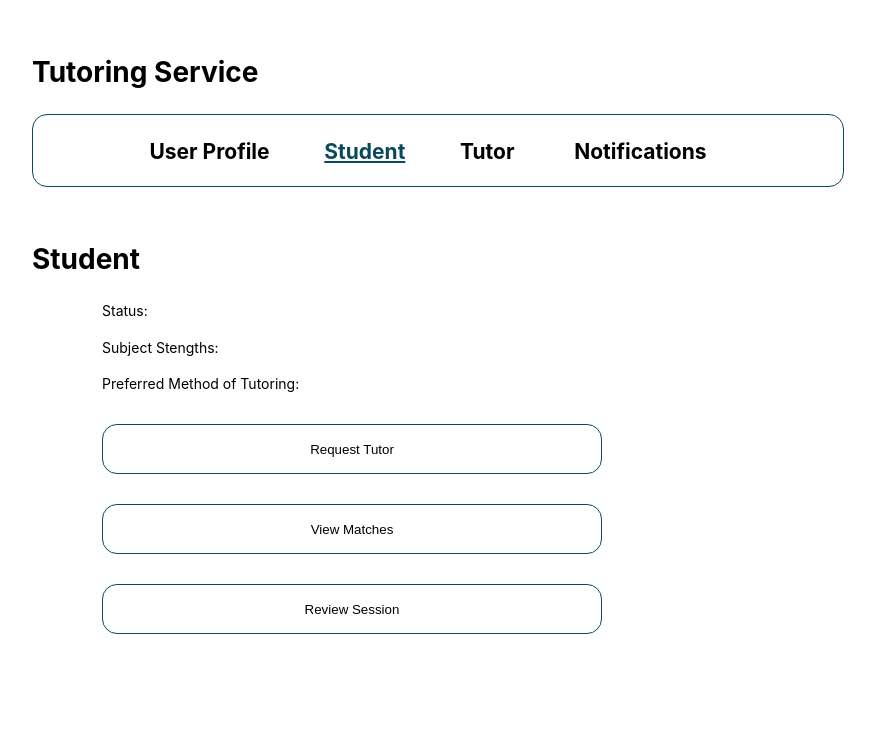
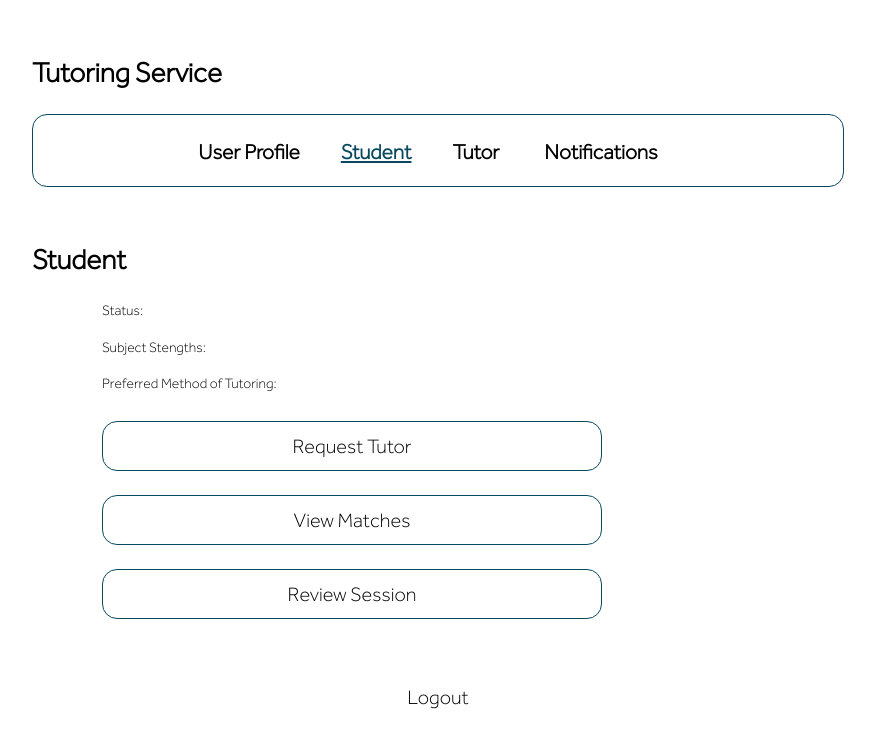
Before and after one commit to csantos1036/TutoringService, a Next.js app in the folder tutoring-service/: page /profiles/student in a window 1280 px wide. Shown: the top 748 px of the page, without its empty margins (202-1077 px from the left). Built offline with nearby package versions, Linux system fonts and the light colour scheme.

Commit message:
Added Login Page and Logout Button

```diff
--- a/tutoring-service/components/LoginLayout.js
+++ b/tutoring-service/components/LoginLayout.js
@@ -9,8 +9,8 @@ const layoutStyle = {
 const contentStyle = {
 };
 
-const Layout = props => (
-  <div className="Layout" style={layoutStyle}>
+const LoginLayout = props => (
+  <div className="LoginLayout" style={layoutStyle}>
     <Header />
     <Container className="Content container" style={contentStyle}>
       {props.children}
@@ -19,4 +19,4 @@ const Layout = props => (
   </div>
 );
 
-export default Layout;
+export default LoginLayout;
--- a/tutoring-service/pages/profiles/notifications.js
+++ b/tutoring-service/pages/profiles/notifications.js
@@ -38,6 +38,12 @@ export default function Notifcations() {
                 <p> Subject Stengths: </p>
                 <p> Subject Needs: </p>
                 <p> Preferred Method of Tutoring: </p>
+
+                <footer>
+                    <Link href="/">
+                            <a>Logout</a>
+                    </Link>
+                </footer>
             </Layout>
         </>
       )
--- a/tutoring-service/pages/profiles/student.js
+++ b/tutoring-service/pages/profiles/student.js
@@ -41,6 +41,13 @@ export default function Student() {
                 <button type="button">Request Tutor</button>
                 <button type="button">View Matches</button>
                 <button type="button">Review Session</button>
+
+                <footer>
+                    <Link href="/">
+                            <a>Logout</a>
+                    </Link>
+                </footer>
+
             </Layout>
         </>
       )
--- a/tutoring-service/pages/profiles/tutor.js
+++ b/tutoring-service/pages/profiles/tutor.js
@@ -40,6 +40,12 @@ export default function Tutor() {
 
                 <button type="button">Request Student</button>
                 <button type="button">View Matches</button>
+
+                <footer>
+                    <Link href="/">
+                        <a>Logout</a>
+                    </Link>
+                </footer>
         </Layout>
         </>
       )
--- a/tutoring-service/styles/globals.css
+++ b/tutoring-service/styles/globals.css
@@ -1,9 +1,13 @@
+@font-face {
+  font-family: Effra;
+  src: url("Effra.ttf");
+}
+
 html,
 body {
   padding: 0;
   margin: 0;
-  font-family: -apple-system, BlinkMacSystemFont, Segoe UI, Roboto, Oxygen, Ubuntu,
-    Cantarell, Fira Sans, Droid Sans, Helvetica Neue, sans-serif;
+  font-family: Effra;
   line-height: 1.6;
   font-size: 14px;
 }
@@ -63,9 +67,11 @@ button {
   width: 500px;
   height: 50px;
   margin-left: 70px;
-  margin-top: 15px;
-  margin-bottom: 15px;
+  margin-top: 12px;
+  margin-bottom: 12px;
   background-color: white;
+  font-family: Effra;
+  font-size: 20px;
 
   border: 1px solid rgb(8, 73, 95);
   box-sizing: border-box;
@@ -76,3 +82,15 @@ button:hover {
   background-color: rgb(8, 73, 95);
   color: white
 }
+
+.loginButton {
+  align-self: center;
+}
+
+footer {
+  text-align: center;
+  margin-top: 50px;
+  font-size: 20px;
+  font-weight: 400;
+  font-display: bold;
+}
```
Also changed, not shown: tutoring-service/components/Footer.js (+10 -0 lines), tutoring-service/pages/index.js (+3 -4 lines), tutoring-service/pages/profiles/user-profile.js (+8 -0 lines), tutoring-service/styles/Effra.ttf (added).
